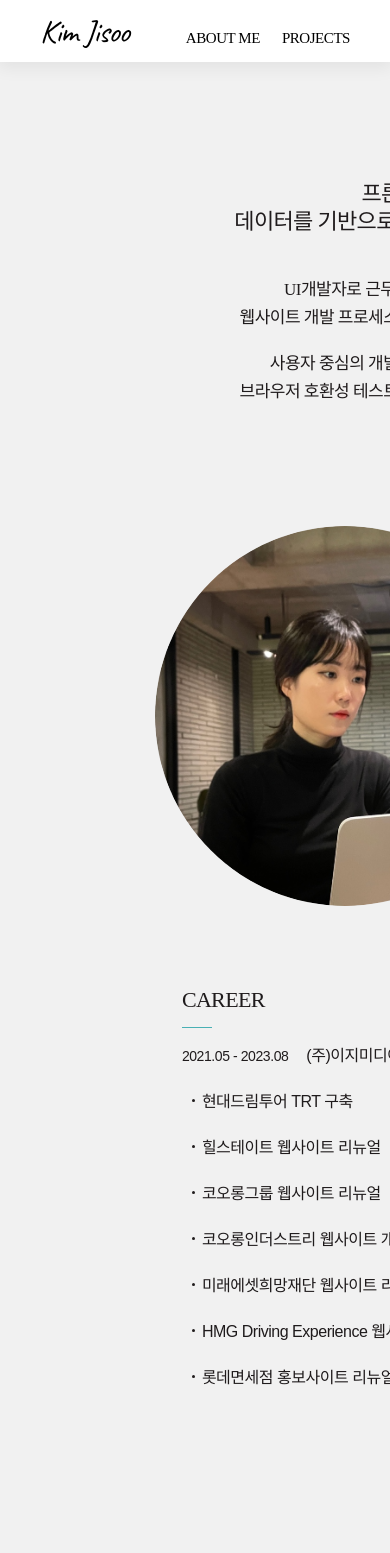
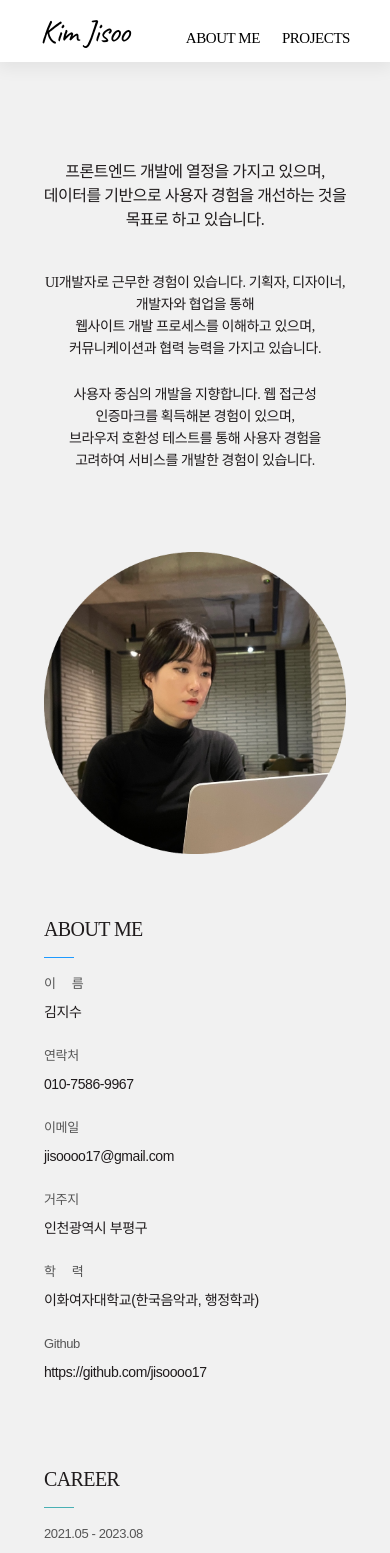
Before and after one commit to jisoooo17/kimjisoo, a React (Create React App) app: page /aboutme in a window 390 px wide. Shown: the top 1553 px of the page. Built offline with nearby package versions, Linux system fonts and the light colour scheme; a web font is replaced by a local one.

Commit message:
프로필 반응형 작업

```diff
--- a/src/App.css
+++ b/src/App.css
@@ -112,12 +112,10 @@ article, aside, details, figcaption, figure, footer, header, hgroup, main, nav,
 
 
 .App{position:relative; width:100%; overflow:hidden;}
-body { font-family: "Noto Sans KR"; line-height: 28px; position: relative;;}
-.inner {margin: 0 auto; width: 1080px;}
+.inner {margin: 0 auto; width: 1024px;}
+body p {font-family: "Noto Sans KR"; line-height: 28px;}
 
 header {position: fixed; left: 0; top: 0; width: 100%; height: 62px; background: #fff; z-index: 3; box-shadow: 0 4px 16px 2px #00000010, 0 10px 15px 1px #19000000; background-color: #fff; transition: top .6s ease, background-color .6s ease; z-index: 10;}
-
-
 header.hide {top: -62px;}
 header h1 {position: absolute; bottom: 10px; left: 40px;}
 header h1 button span {font-family: "Caveat"; font-size: 32px;}
@@ -174,32 +172,35 @@ footer .inner .copyright{color:#777; font-weight:500; text-align: center; font-s
 .profile .inner .txt {font-size: 22px; transform: translateY(80px); opacity: 0; transition: opacity .8s, transform .8s;}
 .profile .inner .txt.active {transform: translateY(0); opacity: 1;}
 .profile .txt-area {text-align: center;}
-.profile .txt-area .txt-box {margin-top: 40px;}
+.profile .txt-area .txt-box {margin-top: 60px;}
 .profile .txt-area .txt-box h4 {margin-bottom: 12px; font-size: 22px;}
 .profile .txt-area .txt-box p {position: relative; font-size: 17px; transform: translateY(80px); opacity: 0; transition: opacity .8s, transform .8s;  transition-delay: .1s}
-.profile .txt-area .txt-box p:last-child {margin-top: 18px; transition-delay: .2s;}
+.profile .txt-area .txt-box p:last-child {margin-top: 24px; transition-delay: .2s;}
 .profile h4 {font-family: "IBMPlexSansKRLight";}
 .profile .cont-wrap {display: flex; justify-content: center; margin-top: 120px; transform: translateY(80px); opacity: 0; transition: opacity .8s, transform .8s;}
 .profile .cont-wrap.active {transform: translateY(0); opacity: 1;}
-.profile .cont-wrap .left .pic {min-width: 380px; height: 380px; object-fit: cover; background: url("../public/kimjisoo.png") no-repeat center / cover; border-radius: 50%; }
+.profile .cont-wrap .left .pic {min-width: 380px; height: 380px; object-fit: cover; /*background: url("../public/kimjisoo.png") no-repeat center / cover; */border-radius: 50%; }
+.profile .cont-wrap .left .pic img {width: 100%; height: 100%;}
 .profile .cont-wrap .right {margin-left: 80px; padding-top: 40px;}
 .profile .cont-wrap .right h4 {position: relative; margin-bottom: 14px; padding-bottom: 14px; font-size: 22px;;}
 .profile .cont-wrap .right h4::after { content: ""; display: block; position: absolute; bottom: 0; left: 0px; width: 30px; height: 1px; background:#1e9aff; }
 .profile .cont-wrap .right p{font-size: 16px; font-family: 'Noto Sans KR', sans-serif; margin-bottom: 18px;}
-.profile .cont-wrap .right p span {margin-right: 16px; font-weight: 700;}
+.profile .cont-wrap .right p span {margin-right: 22px;}
 
 .profile .box-wrap {display: flex; flex-wrap: wrap; justify-content: center; margin-top: 80px; transform: translateY(80px); opacity: 0; transition: opacity .8s, transform .8s;}
 .profile .box-wrap.active {transform: translateY(0); opacity: 1;}
-.profile .box-wrap .box {margin-bottom: 40px; }
+/* .profile .box-wrap .box {margin-bottom: 40px; } */
 .profile .box-wrap .box:last-child {margin-left: 140px;}
 /* .profile .box-wrap .box:nth-child(n+4):nth-child(-n+5){margin-top: 60px;} */
 .profile .box-wrap h4 {position: relative; margin-bottom: 14px; padding-bottom: 14px; font-size: 22px;}
 .profile .box-wrap h4::after { content: ""; display: block; position: absolute; bottom: 0; left: 0px; width: 30px; height: 1px; background: rgb(73, 176, 180); }
 .profile .box-wrap p {font-size: 16px; font-family: 'Noto Sans KR', sans-serif; margin-bottom: 18px;}
-.profile .box-wrap p span {margin-right: 12px; font-weight: 700;}
+.profile .box-wrap p span {margin-right: 12px;;}
 .profile .box-wrap .indent {position: relative; margin-left: 10px; padding-left: 10px;}
 .profile .box-wrap .indent::after {content: ''; display: block; position: absolute; left: 0; top: 11px; width: 3px; height: 3px; border-radius: 50%; background-color: #1f1b1c;}
 .profile .box-wrap p .peri {margin-right: 14px; font-weight: 300; font-size: 14px;}
+
+
 
 
 .skills {padding: 180px 0 70px; background-color: #fff;}
@@ -211,6 +212,73 @@ footer .inner .copyright{color:#777; font-weight:500; text-align: center; font-s
 .apexcharts-datalabels {
   position: absolute !important; right: 0 !important; transform: translateX(10px);
 }
+
+@media screen and (max-width:1023px){
+  .inner {width: -webkit-calc(100% - 48px); width: calc(100% - 48px)}
+}
+
+
+@media screen and (max-width: 829px) {
+  body p {line-height: 24px;}
+
+  .btn-area {padding: 0 0 110px; text-align: center;}
+  .btn-area .btn-goto {padding: 12px 22px; border: 1px solid #d8d8d8; background-color: #fff; color: #777; transform: translateY(80px); opacity: 0; transition: opacity .8s, transform .8s;}
+  .btn-area .btn-goto.active {transform: translateY(0); opacity: 1;}
+  .btn-area .btn-goto span{position:relative; font-size: 16px; font-weight: 100; }
+
+  /* -------------- about me -------------- */
+  .profile .inner {padding: 160px 0px 120px; }
+  .profile .inner .txt {font-size: 18px; }
+
+  .profile .txt-area .txt-box {margin-top: 40px; padding: 0 40px;}
+  .profile .txt-area .txt-box p {font-size: 16px;}
+  .profile .cont-wrap {margin-top: 80px; padding: 0 20px;}
+  .profile .cont-wrap .left .pic {min-width: 240px; height: 240px;}
+  .profile .cont-wrap .right {margin-left: 60px; padding-top: 0;}
+  .profile .cont-wrap .right h4 {font-size: 20px;}
+  .profile .cont-wrap .right p {margin-bottom: 20px;}
+  /* .profile .cont-wrap .right p span {display: block; margin-bottom: 8px;} */
+
+  .profile .box-wrap {flex-wrap: nowrap; padding: 0 20px;}
+  .profile .box-wrap .box:last-child {margin-left: 60px;}
+  .profile .box-wrap h4 {font-size: 20px;}
+  .profile .box-wrap p {font-size: 14px; margin-bottom: 20px;}
+  .profile .box-wrap p:last-child {margin-bottom: 0;}
+  .profile .box-wrap p .peri {display: block; margin-bottom: 8px;}
+
+
+  .skills {padding: 120px 0 70px;}
+  .skills .title {font-size: 32px;}
+}
+
+@media screen and (max-width: 699px) {
+  .profile .cont-wrap .left .pic {min-width: 180px; height: 180px;}
+
+  .profile .cont-wrap .right p span {display: block; margin-bottom: 8px; font-size: 14px;}
+}
+
+@media screen and (max-width: 539px) {
+  .btn-area {padding: 0 0 80px;}
+  .btn-area .btn-goto span {font-size: 14px;}
+
+  .profile .inner {padding: 160px 0px 60px;}
+  .profile .inner .txt {font-size: 16px;}
+  .profile .txt-area .txt-box {padding: 0 20px;}
+  .profile .txt-area .txt-box p {font-size: 14px; line-height: 22px;}
+  .profile .cont-wrap {display: block;}
+  .profile .cont-wrap .left .pic {width: 100%; height: auto;}
+  .profile .cont-wrap .right {margin-top: 60px; margin-left: 0;}
+  .profile .cont-wrap .right p {font-size: 14px;}
+  .profile .cont-wrap .right p span {margin-bottom: 4px; font-size: 13px; color: #555;}
+  .profile .box-wrap {display: block;}
+  .profile .box-wrap .box {margin-bottom: 80px;}
+  .profile .box-wrap .box:last-child {margin-left: 0;}
+  .profile .box-wrap p .peri {margin-bottom: 4px; font-size: 13px; color: #555;}
+
+  .skills {padding: 120px 0 40px;}
+}
+
+
 
 /* -------------- project -------------- */
 .projects-w {position: relative; background: linear-gradient(#ffffff, #e4e6fa) no-repeat}
--- a/src/pages/AboutMe.js
+++ b/src/pages/AboutMe.js
@@ -124,7 +124,11 @@ const AboutMe = () => {
 
           <div className="cont-wrap scroll-motion">
             <div className="left">
-              <p className="pic"></p>
+              <p className="pic">
+              <img src={process.env.PUBLIC_URL + 'img/kimjisoo.png'} alt="" />
+
+
+              </p>
             </div>
 
             <div className="right">
```
Also changed, not shown: public/img/kimjisoo.png (renamed from public/kimjisoo.png).
